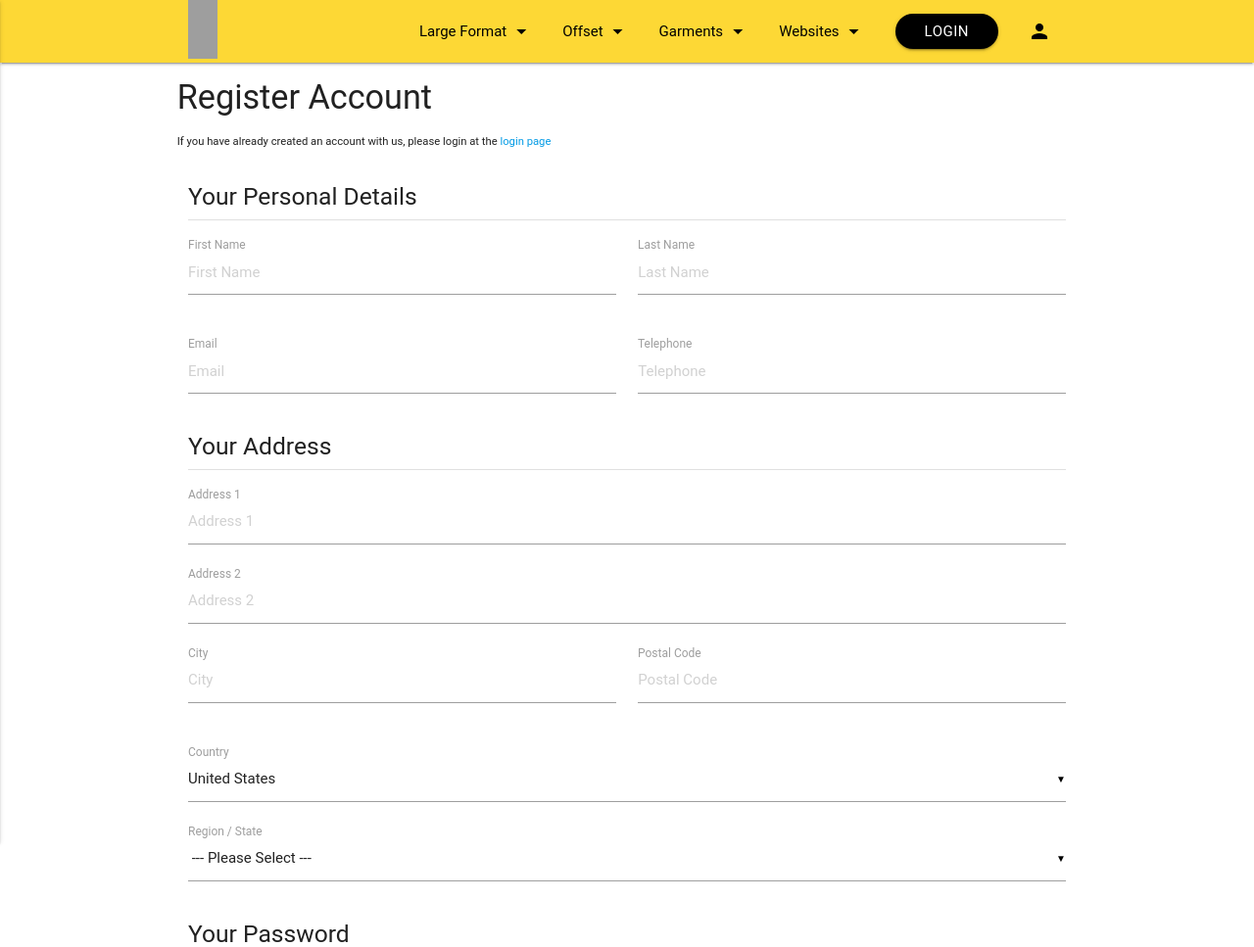
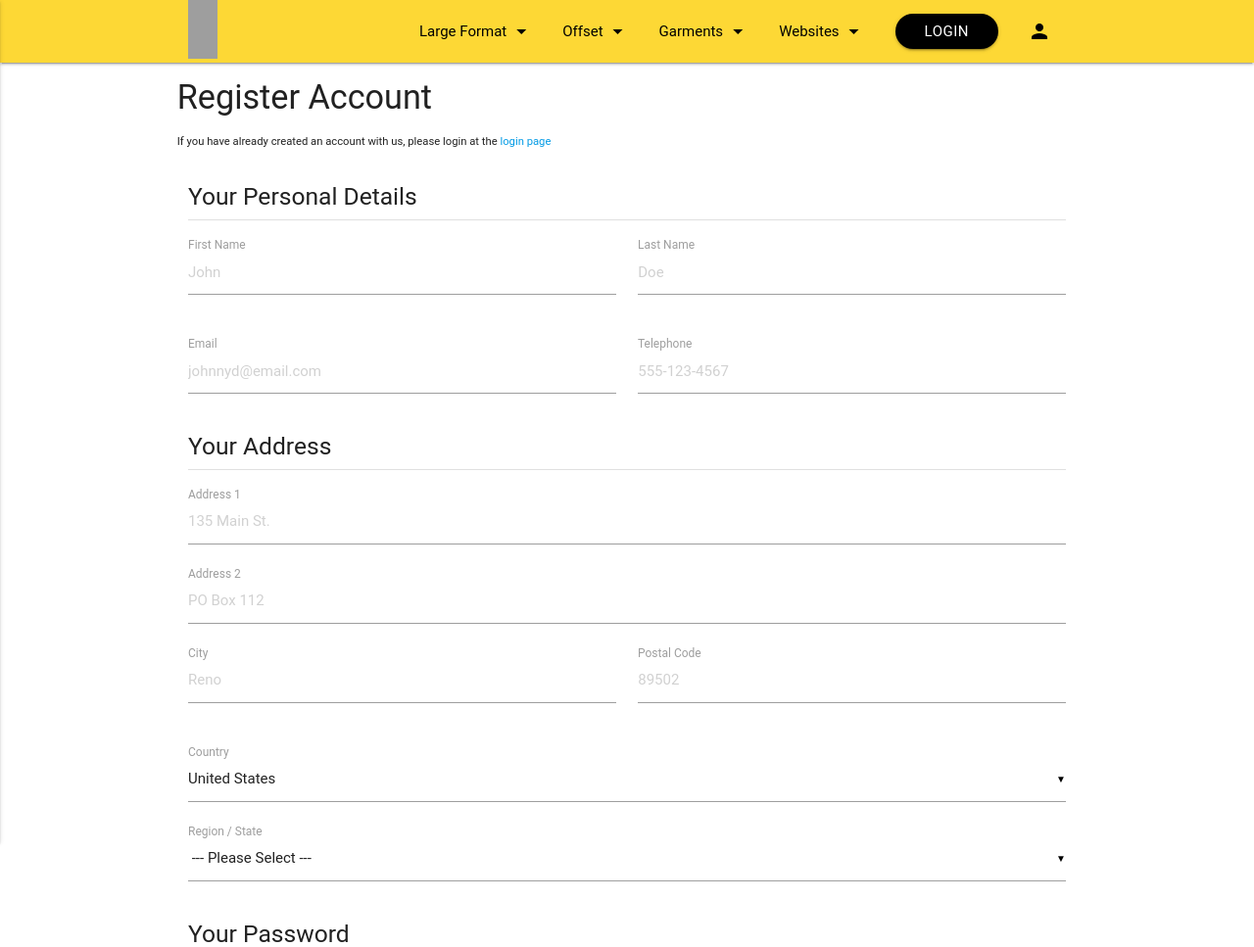
Before and after one commit to wcolts2000/hup-client, a PHP site: page /register.php in a window 1280 px wide. Shown: the top 967 px of the page at 98% size. Run offline with PHP 8.4, Linux system fonts and the light colour scheme; some libraries are stand-ins or nearby versions; some web fonts are replaced; grey boxes are pictures that could not be loaded.

Commit message:
updated placeholder values to something other than the label values

```diff
--- a/register.php
+++ b/register.php
@@ -29,21 +29,21 @@
         <div class="col s12 divider mb1"></div>
         <div class="row">
           <div class="input-field col m6 s12">
-            <input type="text" class="validate" placeholder="First Name" id="first_name">
+            <input type="text" class="validate" placeholder="John" id="first_name">
             <label for="first_name">First Name</label>
           </div>
           <div class="input-field col m6 s12">
-            <input type="text" class="validate" placeholder="Last Name" id="last_name">
+            <input type="text" class="validate" placeholder="Doe" id="last_name">
             <label for="last_name">Last Name</label>
           </div>
         </div>
         <div class="row">
           <div class="input-field col m6 s12">
-            <input type="email" class="validate" placeholder="Email" id="email">
+            <input type="email" class="validate" placeholder="johnnyd@email.com" id="email">
             <label for="email">Email</label>
           </div>
           <div class="input-field col m6 s12">
-            <input type="tel" class="validate" placeholder="Telephone" id="phone">
+            <input type="tel" class="validate" placeholder="555-123-4567" id="phone">
             <label for="phone">Telephone</label>
           </div>
         </div>
@@ -51,19 +51,19 @@
         <div class="col s12 divider mb1"></div>
         <div class="row">
           <div class="input-field col s12">
-            <input type="text" placeholder="Address 1" id="address_1">
+            <input type="text" placeholder="135 Main St." id="address_1">
             <label for="address_1">Address 1</label>
           </div>
           <div class="input-field col s12">
-            <input type="text" placeholder="Address 2" id="address_2">
+            <input type="text" placeholder="PO Box 112" id="address_2">
             <label for="address_2">Address 2</label>
           </div>
           <div class="input-field col m6 s12">
-            <input type="text" placeholder="City" id="city">
+            <input type="text" placeholder="Reno" id="city">
             <label for="city">City</label>
           </div>
           <div class="input-field col m6 s12">
-            <input type="text" placeholder="Postal Code" id="postal">
+            <input type="text" placeholder="89502" id="postal">
             <label for="postal">Postal Code</label>
           </div>
         </div>
@@ -403,11 +403,11 @@
         <div class="col s12 divider mb1"></div>
         <div class="row">
           <div class="input-field col m6 s12">
-            <input type="password" placeholder="Password" id="password">
+            <input type="password" placeholder="$k8vG3p09aB%77hn2^" id="password">
             <label for="password">Password</label>
           </div>
           <div class="input-field col m6 s12">
-            <input type="password" placeholder="Password Confirm" id="password-conf">
+            <input type="password" placeholder="$k8vG3p09aB%77hn2^" id="password-conf">
             <label for="password-conf">Password Confirm</label>
           </div>
         </div>
```
